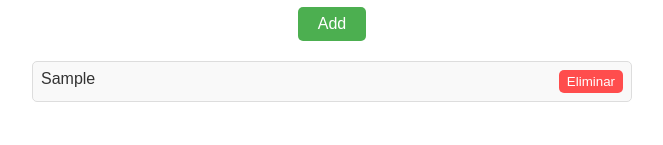
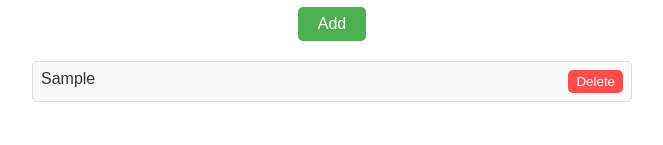
Before and after one commit to jlcarrascof/shopping-list, a Vue app: page / in a window 1280 px wide. Both pictures are taken after typing "Sample" into the empty fields and a click on the button "Add". Shown: the part 155-300 px from the top of the page, without its empty margins (308-971 px from the left). Built offline with nearby package versions, Linux system fonts and the light colour scheme.

Commit message:
Change button label from 'Eliminar' to 'Delete' in ShoppingItem component for consistency

```diff
--- a/src/components/ShoppingItem.vue
+++ b/src/components/ShoppingItem.vue
@@ -14,7 +14,7 @@
 <template>
     <li class="shopping-item">
         {{ item }}
-        <button @click="removeItem">Eliminar</button>
+        <button @click="removeItem">Delete</button>
     </li>
 </template>
 
```
